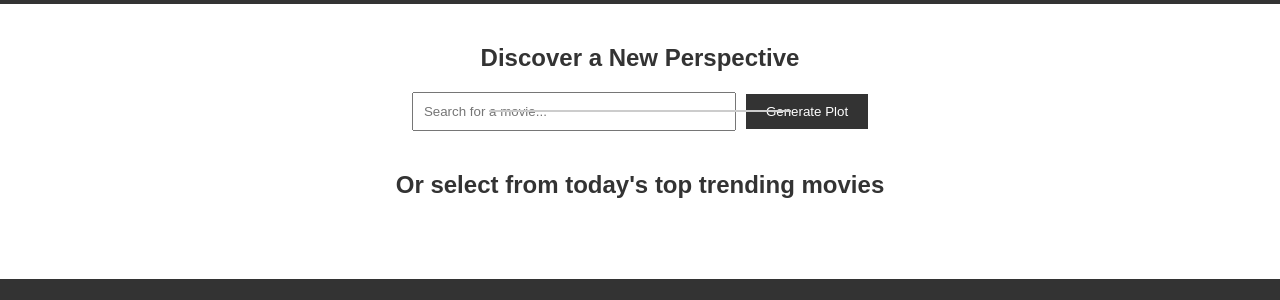
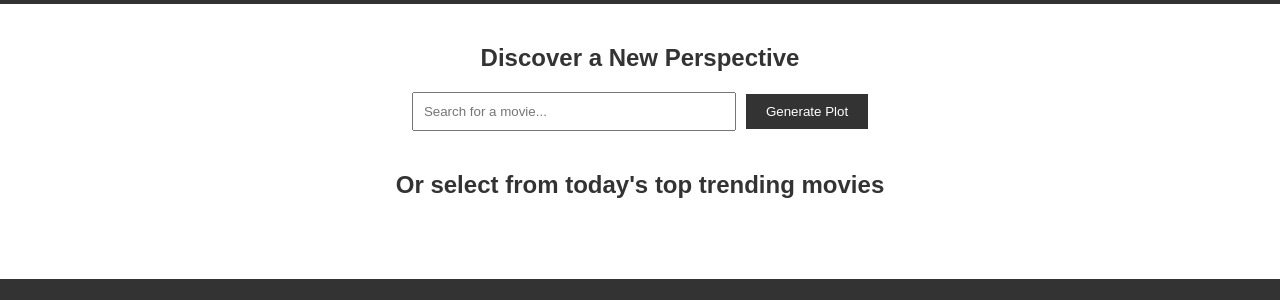
Before and after one commit to SharpWoofer/WhatIF-, a Flask app: page / in a window 1280 px wide. Shown: the part 278-578 px from the top of the page. Run offline with Flask 3, Linux system fonts and the light colour scheme; data that the repository does not hold is empty.

Commit message:
remove weird line in middle of search bar

```diff
--- a/static/index.css
+++ b/static/index.css
@@ -147,7 +147,7 @@ input:checked + .slider:before {
 #autocompleteList {
     position: absolute;
     background: white;
-    border: 1px solid #ccc;
+    /* border: 1px solid #ccc; */
     width: 300px;
     z-index: 1000;
 }
```
